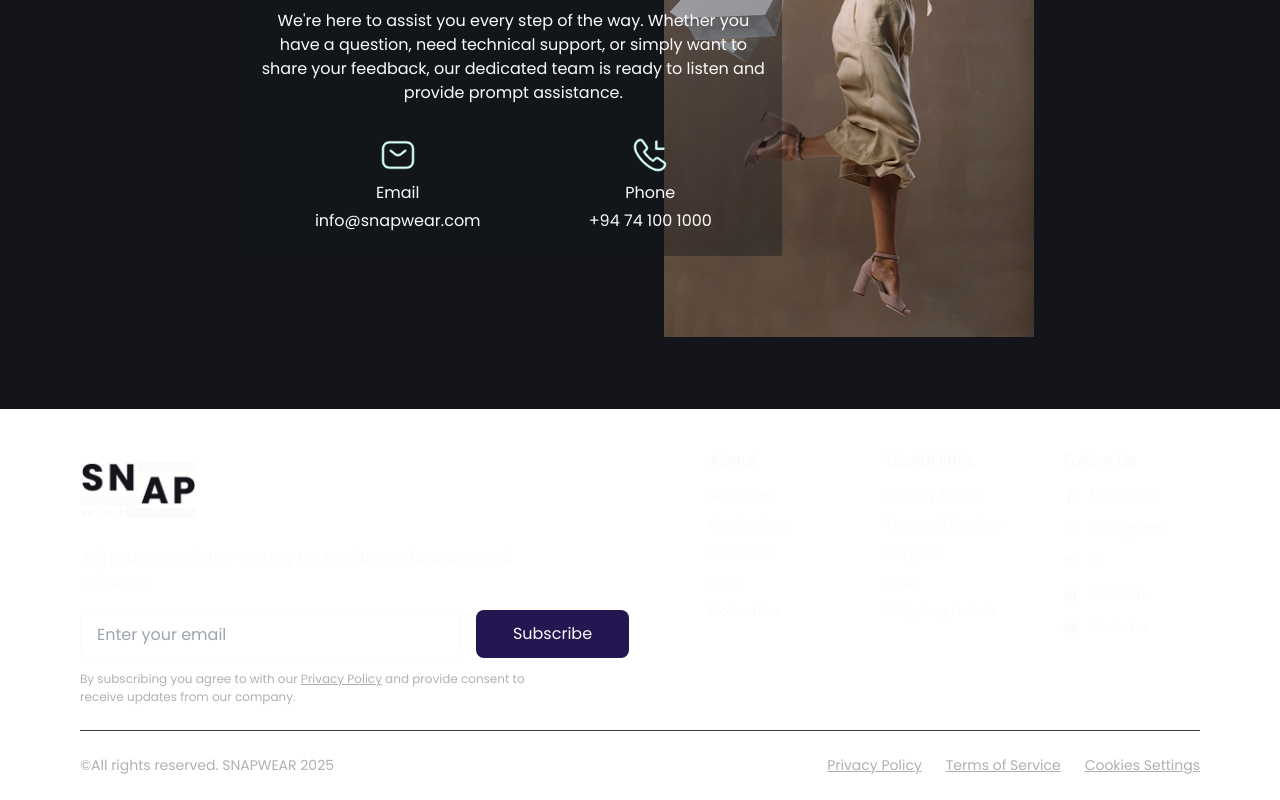
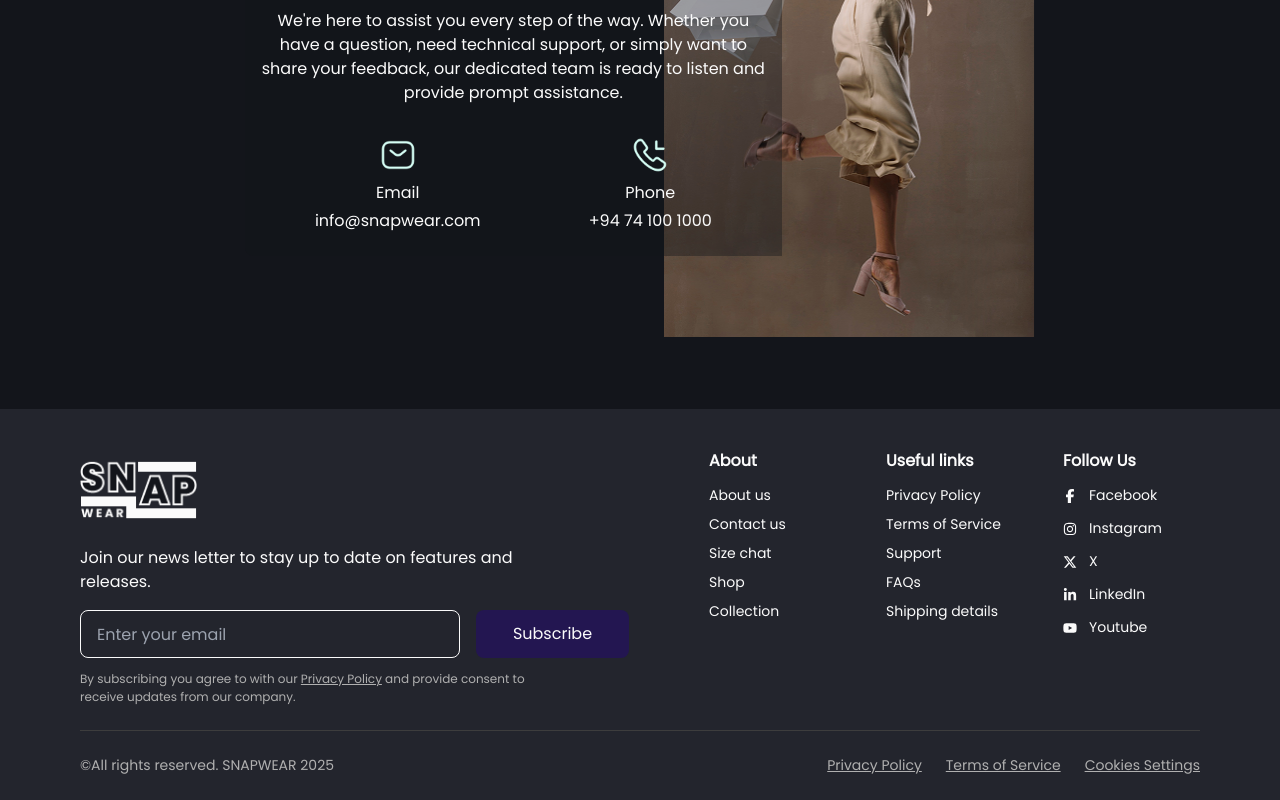
Before and after one commit to Nimnaka00/snapwear-frontend, a React (Vite) app in the folder snapwear-frontend/: page / in a window 1280 px wide. Shown: the part 4585-5385 px from the top of the page. Built offline with nearby package versions, Linux system fonts and the light colour scheme; no server answers.

Commit message:
Update tailwind.config.js

```diff
--- a/snapwear-frontend/tailwind.config.js
+++ b/snapwear-frontend/tailwind.config.js
@@ -17,6 +17,7 @@ export default {
         bgColor: '#13151B',
         lineGray: 'rgba(102, 102, 102, 0.25)',
         cardBg: 'rgba(251, 251, 251, 0.2)',
+        footerBg: '#23252D'
       },
       fontFamily: {
         poppins: ['Poppins', 'sans-serif'],
```
